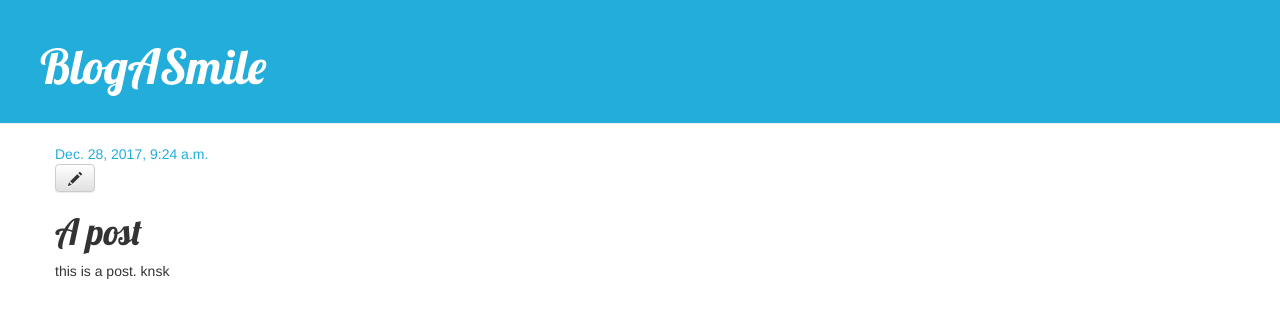
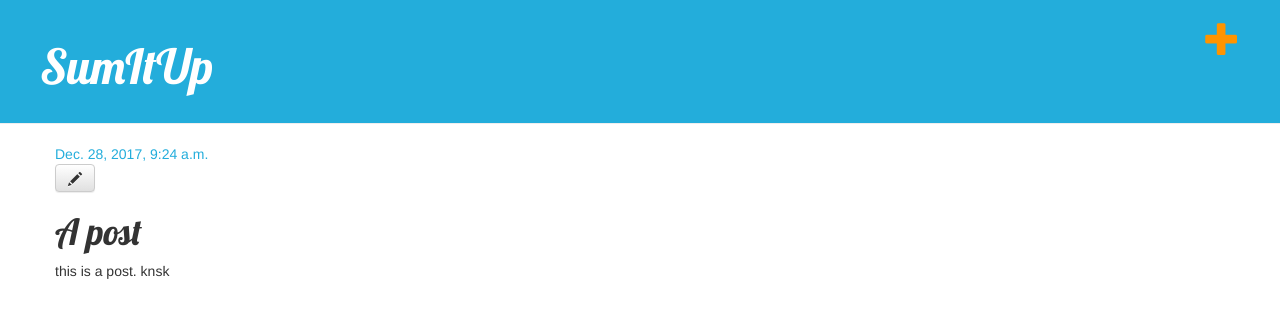
Before and after one commit to atin11/my-first-blog, a Django app: page /post/1/ in a window 1280 px wide. Shown: the top 318 px of the page. Run offline with Django 3.2, Linux system fonts and the light colour scheme; data comes from the database, SQL or seed files in the repository; some libraries are stand-ins or nearby versions.

Commit message:
Update base.html

```diff
--- a/blog/templates/blog/base.html
+++ b/blog/templates/blog/base.html
@@ -1,7 +1,7 @@
 {% load staticfiles %}
 <html>
     <head>
-        <title>Da Best Blog</title>
+        <title>Lets Go!</title>
         <link href="//fonts.googleapis.com/css?family=Lobster&subset=latin,latin-ext" rel="stylesheet" type="text/css">
         <link rel="stylesheet" href="//maxcdn.bootstrapcdn.com/bootstrap/3.2.0/css/bootstrap.min.css">
         <link rel="stylesheet" href="//maxcdn.bootstrapcdn.com/bootstrap/3.2.0/css/bootstrap-theme.min.css">
@@ -10,10 +10,8 @@
     </head>
     <body>
         <div class="page-header">
-            {% if user.is_authenticated %}
             <a href="{% url 'post_new' %}" class="top-menu"><span class="glyphicon glyphicon-plus"></span></a>
-            {% endif %}
-            <h1><a href="/">BlogASmile</a></h1>
+            <h1><a href="/">SumItUp</a></h1>
         </div>
         <div class="content container">
             <div class="row">
```
